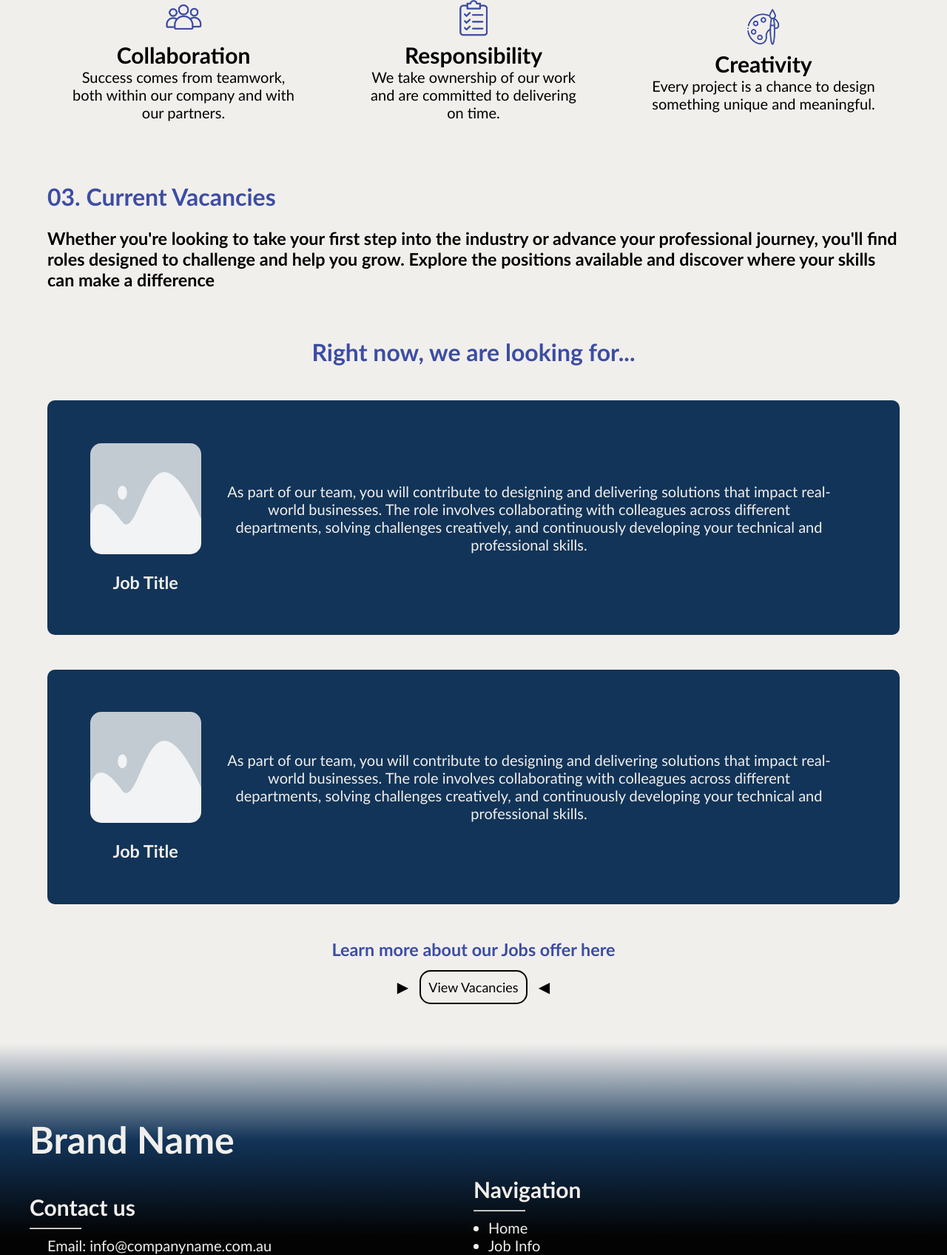
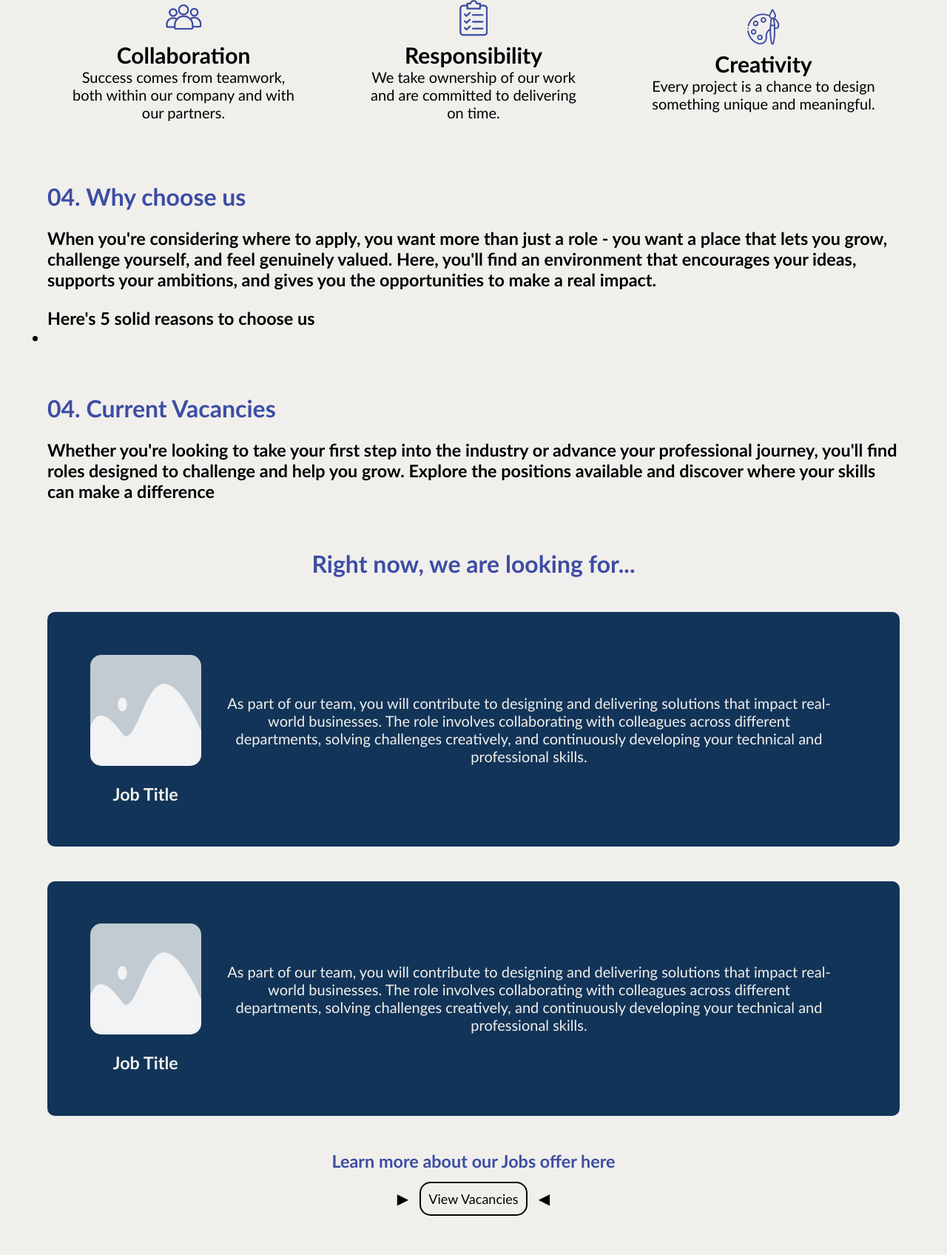
Before and after one commit to AnnNK137/project1, a PHP site: page /project1/index.html in a window 1280 px wide. Shown: the part 2327-4023 px from the top of the page at 74% size. Run offline with PHP 8.4, Linux system fonts and the light colour scheme.

Commit message:
added new section in index.html

```diff
--- a/project1/index.html
+++ b/project1/index.html
@@ -66,7 +66,7 @@
     <!-- MAIN CONTENT -->
     <div class="hp_main_content" >
         <!-- EXPERICENES STAT -->
-        <section class="hp_stat row evenly_spacing">
+        <section class="hp_brand_info hp_stat row evenly_spacing" id="hp_stat_box">
             <!-- YEARS OF EXPERIENCES -->
             <figure class="hp_stat_group row flex_center" >
                 <img class="hp_icons" src="/images/clock.png" alt="icons">
@@ -95,9 +95,9 @@
             </figure>
         </section> <!-- end of stat showcase -->
 
-        <!-- About Company section -->
+        <!-- 01 About Company section -->
         <section class="hp_brand_info" id="hp_about">
-            <h2 class="hp_title_number" id="main_content">01. Who we are</h2>
+            <h2 class="hp_title">01. Who we are</h2>
 
             <!-- About DESC -->
             <article class="hp_desc row flex_center">
@@ -120,18 +120,18 @@
 
         </section> <!-- End of About section -->
 
-        <!-- OUR VALUE section-->
+        <!-- 02 OUR VALUE section-->
         <section class="hp_brand_info" id="hp_value">
-            <h2 class="hp_title_number">02. Our Values</h2>
+            <h2 class="hp_title">02. Our Values</h2>
 
             <article class="hp_desc colum"> <!-- Description -->
-                <h3 class="hp_short_desc">What makes us different is not just the technology we build,
+                <h3>What makes us different is not just the technology we build,
                     but the values that we build. Our company is built on a foundation of principles that shape how we work and how we grow.
                     These values guide our decisions, influence our culture, and define the way we deliver solutions to our clients.
                 </h3>
 
                 <!-- VALUES LIST -->
-                <div id="hp_values_list">
+                <div id="hp_values_list" class="hp_list">
                         <!-- VALUES: INNOVATION -->
                     <section class="hp_values colum flex_center center">
                         <img class="hp_icons" src="/images/innovative.png" alt="icons">
@@ -192,26 +192,47 @@
             </article><!-- End of vacancies description -->
         </section> <!-- End of Value section -->
 
-        <!-- VACANCIES SECTION -->
+        <!-- 03 Why choose us -->
+         <section class="hp_brand_info" id="hp_reason">
+            <h2 class="hp_title">04. Why choose us</h2>
+            <article class="hp_desc">
+                <h3>When you're considering where to apply,
+                    you want more than just a role - you want a place that lets you grow,
+                    challenge yourself, and feel genuinely valued. Here, you'll find an
+                    environment that encourages your ideas, supports your ambitions,
+                    and gives you the opportunities to make a real impact.
+                </h3>
+            </article>
+            <br>
+            <section>
+                <h3>Here's 5 solid reasons to choose us</h3>
+                <ul>
+                    <li></li>
+                </ul>
+            </section>
+         </section>
+
+
+        <!-- 04 VACANCIES SECTION -->
         <section class="hp_brand_info" id="hp_vacancies">
-            <h2 class="hp_title_number">03. Current Vacancies</h2>
+            <h2 class="hp_title">04. Current Vacancies</h2>
 
             <article class="hp_desc">
-                <h3 class="hp_short_desc">
+                <h3>
                     Whether you're looking to take your first step into the industry
-                or advance your professional journey, you'll find roles designed to challenge
-                and help you grow. Explore the positions available and discover where your
-                skills can make a difference
+                    or advance your professional journey, you'll find roles designed to challenge
+                    and help you grow. Explore the positions available and discover where your
+                    skills can make a difference
                 </h3>
 
             </article>
 
             <!-- VACANCIES LIST -->
             <section class="hp_brand_info center">
-                <h2 class="hp_title_number">Right now, we are looking for...</h2>
+                <h2 class="hp_title">Right now, we are looking for...</h2>
 
                 <!-- Start list -->
-                <div id="hp_vacancies_list" class="colum flex_center">
+                <div id="hp_vacancies_list" class="hp_list colum flex_center">
                     <!-- JOB 1 -->
                     <section class="hp_vacancies row">
                         <figure class="colum flex_center">
--- a/styles/styles.css
+++ b/styles/styles.css
@@ -233,7 +233,7 @@ footer a:hover{
     margin-block: 4rem;
 }
 
-.hp_title_number, .hp_subtitle_number {
+.hp_title, .hp_subtitle_number {
     font-size: 2rem;
     color: var(--blue-hightlight);
     margin-bottom: 2%;
@@ -312,7 +312,7 @@ footer a:hover{
 }
 
 @media (max-width: 500px) {
-    .hp_title_number {
+    .hp_title {
         font-size: 1.8rem;
     }
     .hp_stat_group , .hp_stat_icon{
```
